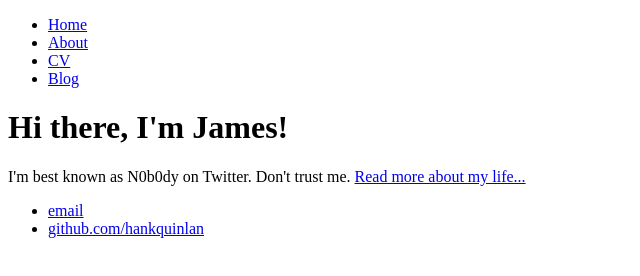
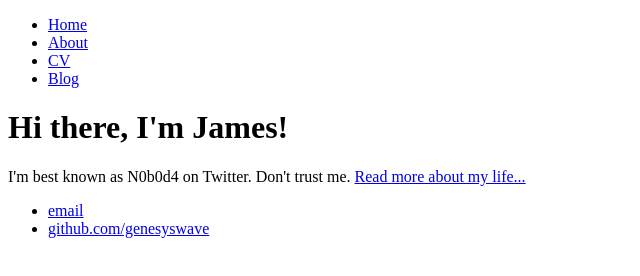
Before and after one commit to genesyswave/genesyswave.github.io, a plain HTML site: page index.html in a window 1280 px wide. Shown: the full height of the page, 0-640 px from the left. Drawn offline with Linux system fonts and the light colour scheme.

Commit message:
Update index.html

```diff
--- a/index.html
+++ b/index.html
@@ -15,13 +15,13 @@
 		<div class="container">
     		<div class="blurb">
         		<h1>Hi there, I'm James!</h1>
-				<p>I'm best known as N0b0dy on Twitter. Don't trust me. <a href="/about">Read more about my life...</a></p>
+				<p>I'm best known as N0b0d4 on Twitter. Don't trust me. <a href="/about">Read more about my life...</a></p>
     		</div><!-- /.blurb -->
 		</div><!-- /.container -->
 		<footer>
     		<ul>
         		<li><a href="mailto:genesiswave+github@gmail.com">email</a></li>
-        		<li><a href="https://github.com/genesyswave">github.com/hankquinlan</a></li>
+        		<li><a href="https://github.com/genesyswave">github.com/genesyswave</a></li>
 			</ul>
 		</footer>
 	</body>
```
